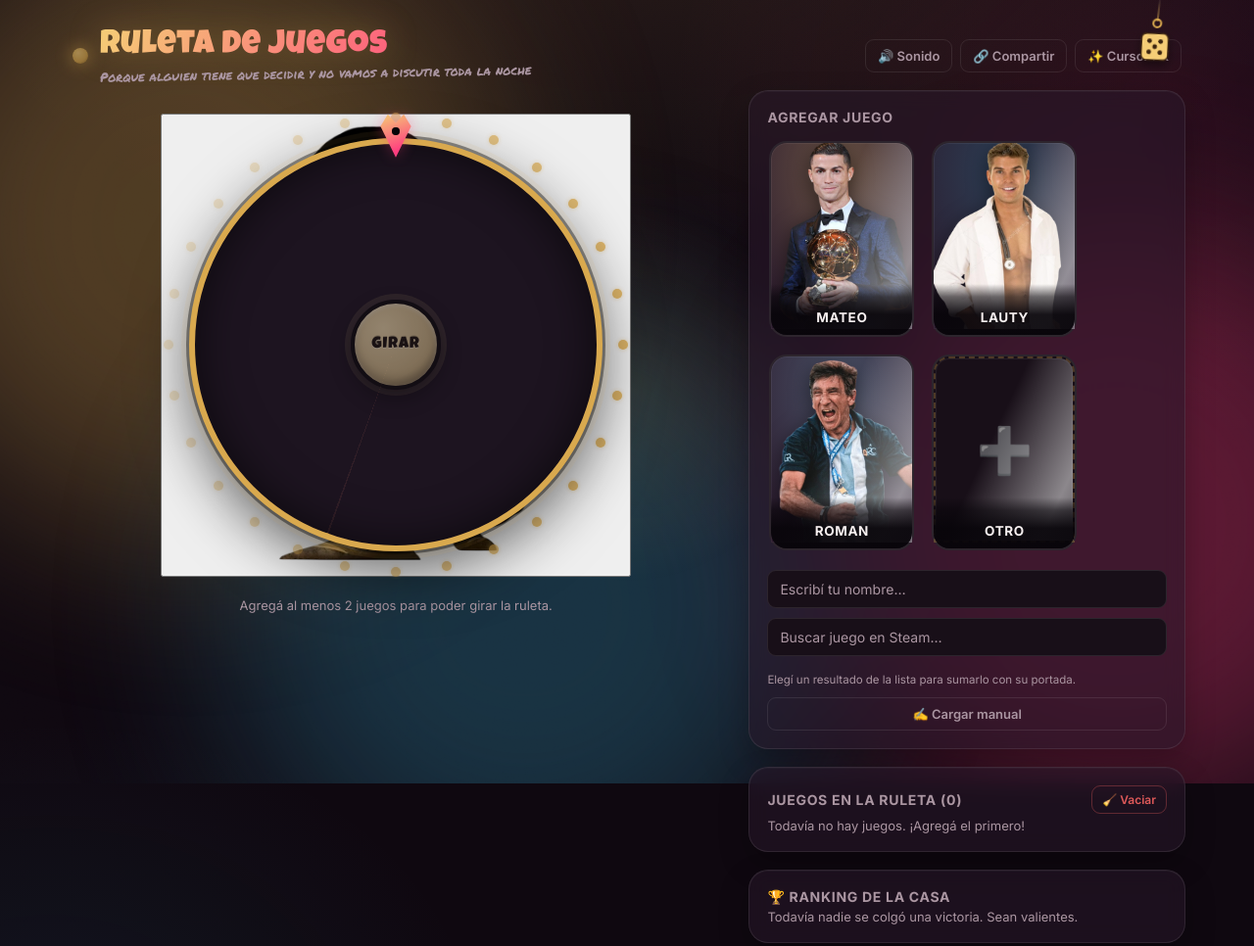
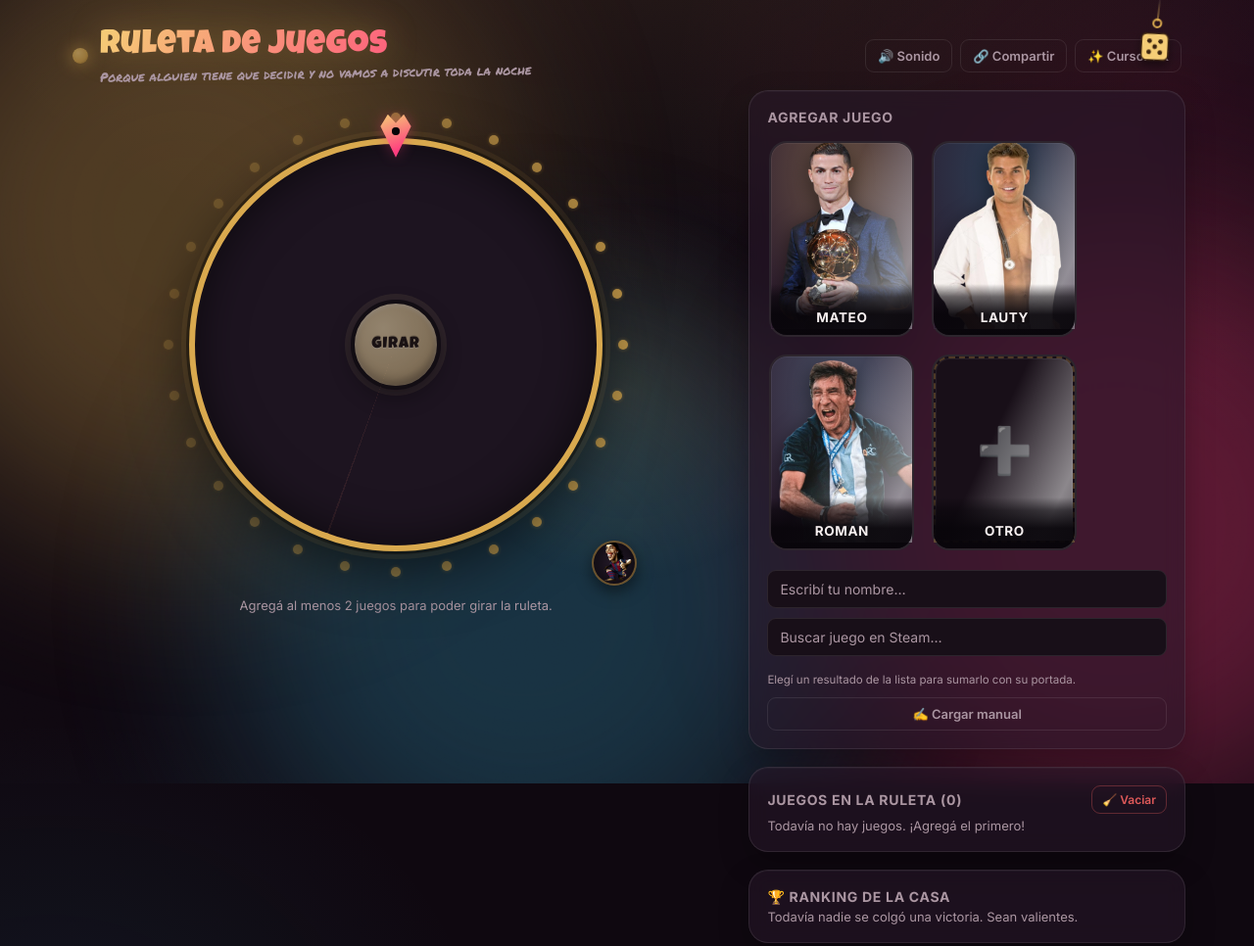
Before and after one commit to WillyPijudo/Ruleta-De-Juegos, a Flask app: page / in a window 1280 px wide. Shown: the top 966 px of the page at 98% size. Run offline with Flask 3, Linux system fonts and the light colour scheme; data that the repository does not hold is empty; parts of the project's set-up code (start-up, migrations or seed data) failed here and were passed over.

Commit message:
Refactor styles for Ronaldinho button and box-shadow
Updated styles for the floating Ronaldinho button and adjusted box-shadow properties.

```diff
--- a/static/style.css
+++ b/static/style.css
@@ -3480,15 +3480,13 @@ body.cursor-fx-off .mouse-spotlight { opacity: 0; }
   100% { top: 40%; transform: translateX(-50%) rotate(0deg); }
 }
 .desafiar-btn { font-size: 15px; padding: 14px 22px; box-shadow: 0 14px 26px rgba(0,0,0,0.5); }
-  box-shadow: inset 0 0 0 1px rgba(255, 255, 255, 0.06);
-}
-
-
-
-/* Ronaldinho flotante (disparador del modo, ya no es un botón de texto) */
+
+
+
+/* Ronaldinho flotante (disparador del modo), pegado a la ruleta */
 .ronaldinho-fab {
-  position: fixed; bottom: 18px; left: 18px; z-index: 45;
-  width: 54px; height: 54px; border-radius: 50%;
+  position: absolute; bottom: -6px; right: -6px; z-index: 15;
+  width: 46px; height: 46px; border-radius: 50%;
   background: radial-gradient(circle, #241a29, #0a070c);
   border: 2px solid rgba(217,169,78,0.45);
   overflow: hidden; cursor: pointer; padding: 0;
```
